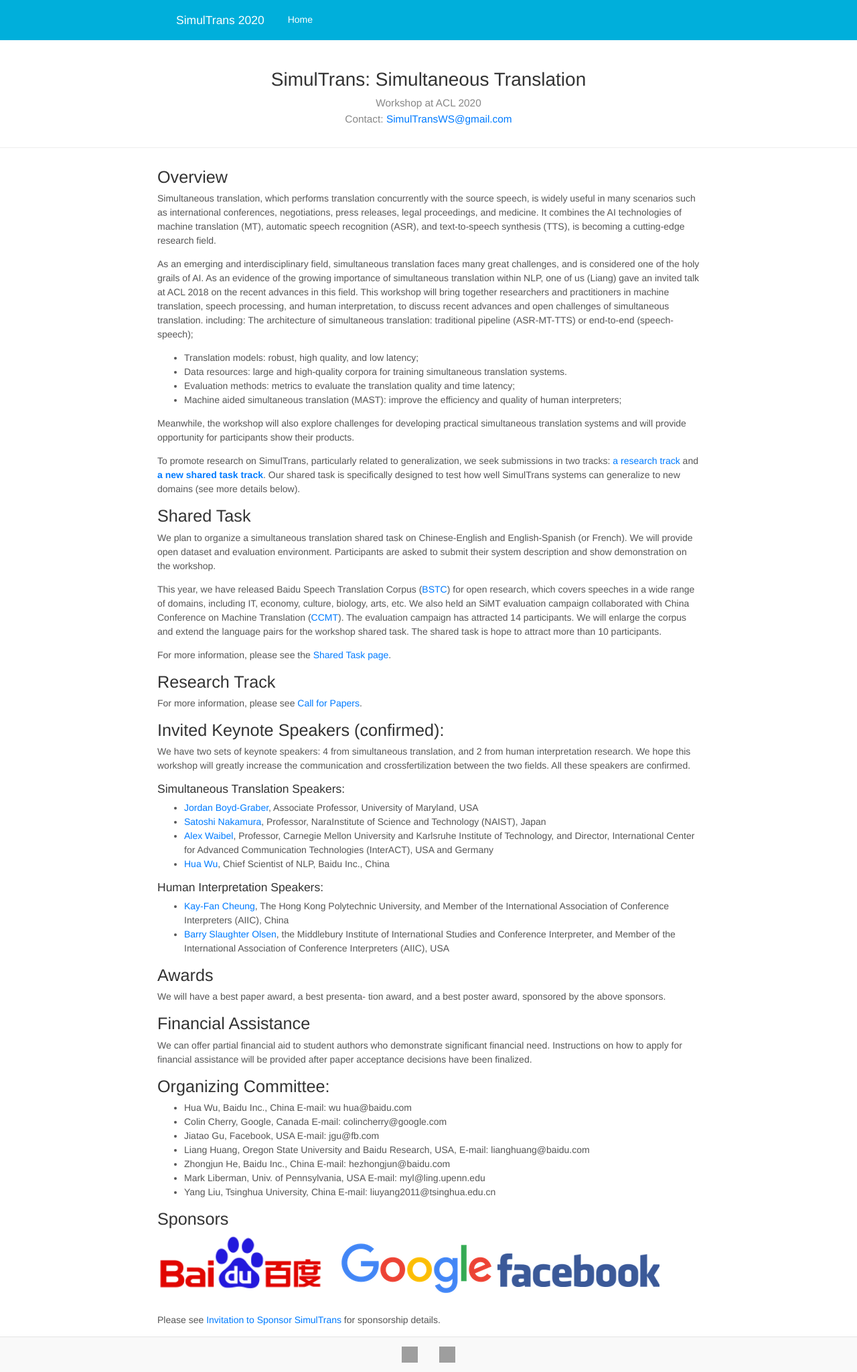
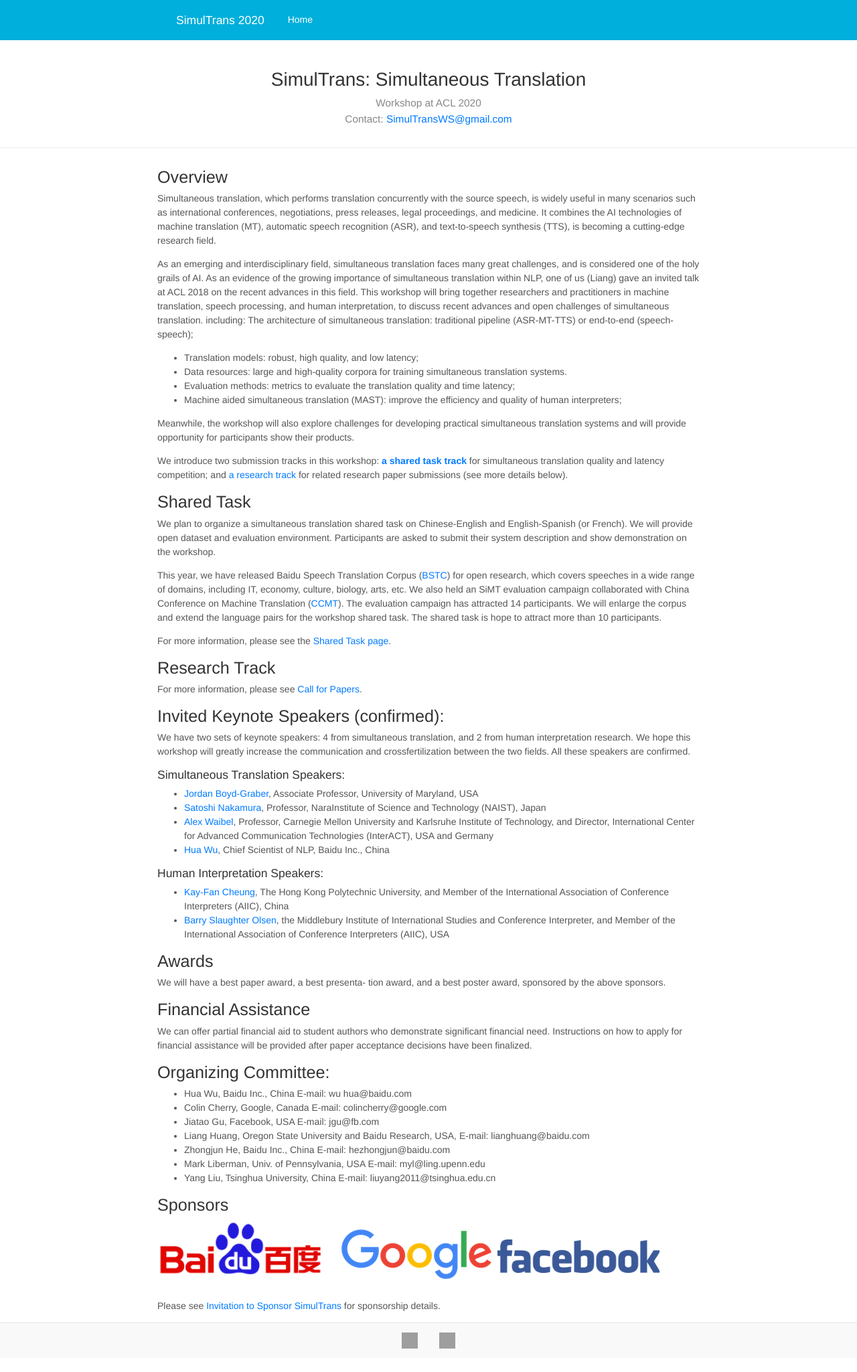
Before and after one commit to SimulTrans-workshop/SimulTrans-workshop.github.io, a Jekyll site: the page built from index.md, in a window 1280 px wide. Shown: the whole page at 67% size. Built offline with Jekyll 4.4.1, drawn with Linux system fonts in a browser that asks for light colours; nearby versions of some CDN libraries; after the commit the page ends 2028 px from its top, so only the background shows below that; grey boxes are pictures that could not be loaded.

```diff
--- a/assets/css/main.css
+++ b/assets/css/main.css
@@ -64,7 +64,7 @@
   position: relative;
   padding: 1rem;
   font-weight: 500;
-  color: #cdddeb;
+  color: #555555/*#d8e0f0*//*#cdddeb*/;
 }
 .nav-link:hover,
 .nav-link:focus {
--- a/index.md
+++ b/index.md
@@ -19,9 +19,7 @@
 Meanwhile, the workshop will also explore challenges for developing practical simultaneous translation systems and will provide opportunity for participants show their products.
 
 
-
-To promote research on SimulTrans, particularly related to generalization, we seek submissions in two tracks: [a research track](cfp) and [**a new shared task track**](shared).
-Our shared task is specifically designed to test how well SimulTrans systems can generalize to new domains (see more details below).
+We introduce two submission tracks in this workshop: [**a shared task track**](shared) for simultaneous translation quality and latency competition; and [a research track](cfp) for related research paper submissions (see more details below).
 
 
 ## Shared Task
```
Also changed, not shown: 1 other file.
